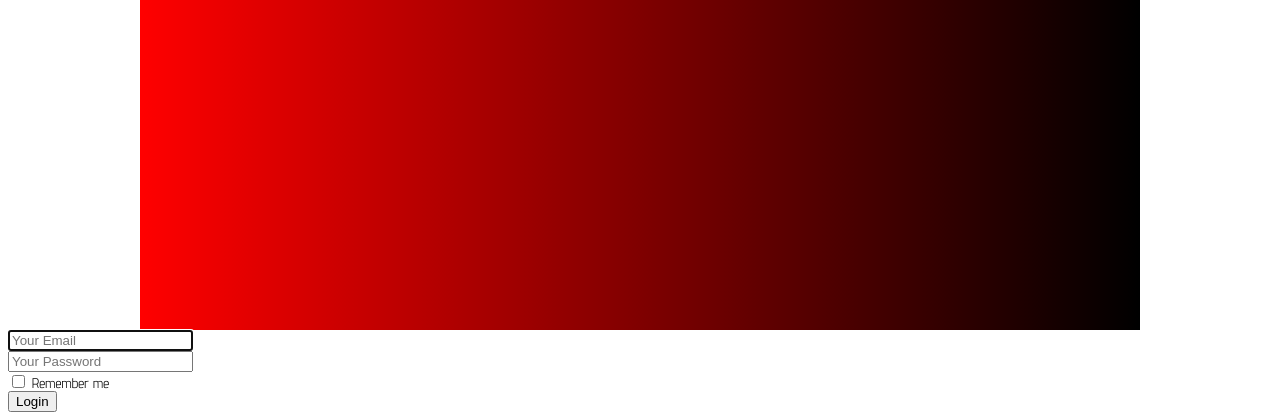
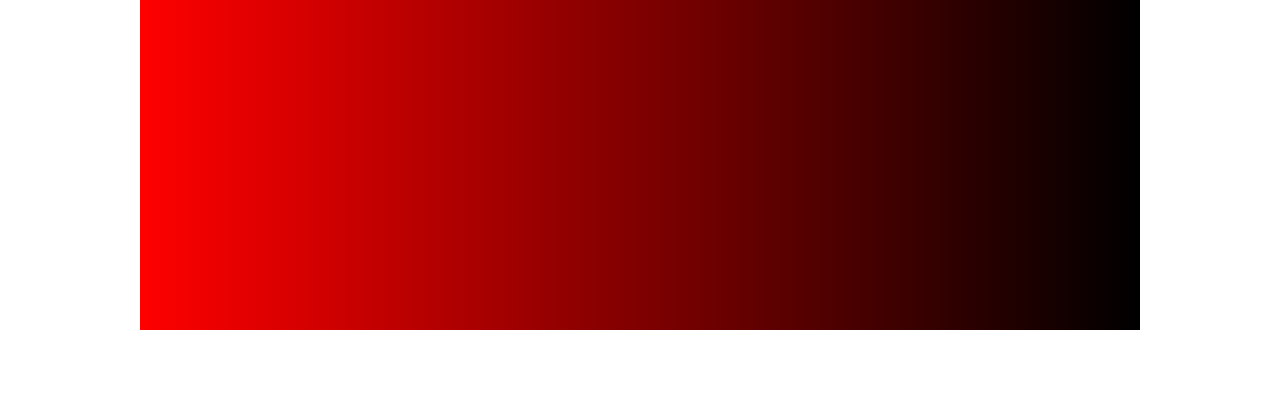
Before and after one commit to harry4041/pixel-picker, a Flask app: page / in a window 1280 px wide. Shown: the part 825-1245 px from the top of the page. After the commit the page ends 1155 px from the top, so only its background shows below. Run offline with Flask 2, Linux system fonts and the light colour scheme; a user stored in the database is signed in; data comes from the database, SQL or seed files in the repository; both versions use the stored data as it was after the commit.

Commit message:
some tidying

```diff
--- a/project/__init__.py
+++ b/project/__init__.py
@@ -2,7 +2,7 @@ from flask import Flask
 from flask_sqlalchemy import SQLAlchemy
 from flask_login import LoginManager
 
-# init SQLAlchemy so we can use it later in our models
+# init SQLAlchemy so we can use it later in other scripts
 db = SQLAlchemy()
 
 def create_app():
--- a/project/auth.py
+++ b/project/auth.py
@@ -23,7 +23,7 @@ def login_post():
     # take the user-supplied password, hash it, and compare it to the hashed password in the database
     if not user or not check_password_hash(user.password, password):
         flash('Please check your login details and try again.')
-        return redirect(url_for('main.index'))  # if the user doesn't exist or password is wrong, reload the page
+        return redirect(url_for('login.html'))  # if the user doesn't exist or password is wrong, reload the page
 
     # if the above check passes, then we know the user has the right credentials
     login_user(user, remember=remember)
--- a/project/main.py
+++ b/project/main.py
@@ -7,18 +7,21 @@ main = Blueprint('main', __name__)
 
 @main.route('/')
 def index():
-    data = [{"id": "Steve", "x": 1, "y": 1,},  # id will be replaced with the username of the person who took the square
-    {"id": "John", "x": 1, "y": 2},
-    {"id": "Jacob", "x": 2, "y": 1},
-    {"id": "Jingle", "x": 2, "y": 2},
-    {"id": "Heimer", "x": 3, "y": 1},
-    {"id": "Schmidt", "x": 3, "y": 2}]
+    # If user is logged in then true
+    if current_user.is_authenticated:
+        logged = "true"
+    else:
+        logged = "false"
+
+    # Get all the users from db, then pass that data to JS where it will be converted to JSON
     user_list = []
     users = User.query.all()
     for user in users:
         user_list.append({c.name: getattr(user, c.name) for c in user.__table__.columns})
     data = user_list
-    return render_template('index.html', data=data)
+
+    # Show the main page
+    return render_template('index.html', data=data, logged=logged)
 
 @main.route('/profile')
 @login_required
--- a/project/templates/index.html
+++ b/project/templates/index.html
@@ -1,11 +1,12 @@
 <!DOCTYPE html>
 <html lang="en">
+
 <head>
     <meta charset="UTF-8">
     <meta http-equiv="X-UA-Compatible" content="IE=edge">
     <meta name="viewport" content="width=device-width, initial-scale=1.0">
     <title>Document</title>
-	<link rel= "stylesheet" type= "text/css" href= "{{ url_for('static',filename='styles/style.css') }}">
+    <link rel="stylesheet" type="text/css" href="{{ url_for('static',filename='styles/style.css') }}">
     <link href='https://fonts.googleapis.com/css?family=Advent Pro' rel='stylesheet'>
 
 </head>
@@ -18,40 +19,11 @@
     <div id="main">
         <canvas id="myCanvas" width="1001px" height="1001px"></canvas>
     </div>
-<form method="POST" action="/login">
-            <div class="field">
-                <div class="control">
-                    <input class="input is-large" type="email" name="email" placeholder="Your Email" autofocus="">
-                </div>
-            </div>
 
-            <div class="field">
-                <div class="control">
-                    <input class="input is-large" type="password" name="password" placeholder="Your Password">
-                </div>
-            </div>
-            {% with messages = get_flashed_messages() %}
-        {% if messages %}
-            <div class="notification is-danger">
-                {{ messages[0] }}
-            </div>
-        {% endif %}
-        {% endwith %}
-            <div class="field">
-                <label class="checkbox">
-                    <input type="checkbox" name="remember">
-                    Remember me
-                </label>
-            </div>
-            <button class="button is-block is-info is-large is-fullwidth">Login</button>
-        </form>
-</body>
 
 <script type="text/javascript" src="{{ url_for('static',filename='index.js') }}"> </script>
 <script type="text/javascript">
-            jsonSquares = {{data|tojson}};
-            console.log(jsonSquares);
-            console.log("here");
+    jsonSquares = {{ data | tojson }};
     squaresList = getSquareList(jsonSquares);
     squareListJson = getSquareListJson(jsonSquares);
     findTakenSquares();
```
Also changed, not shown: project/db.sqlite. Lines whose indentation alone changed are shown as unchanged.
